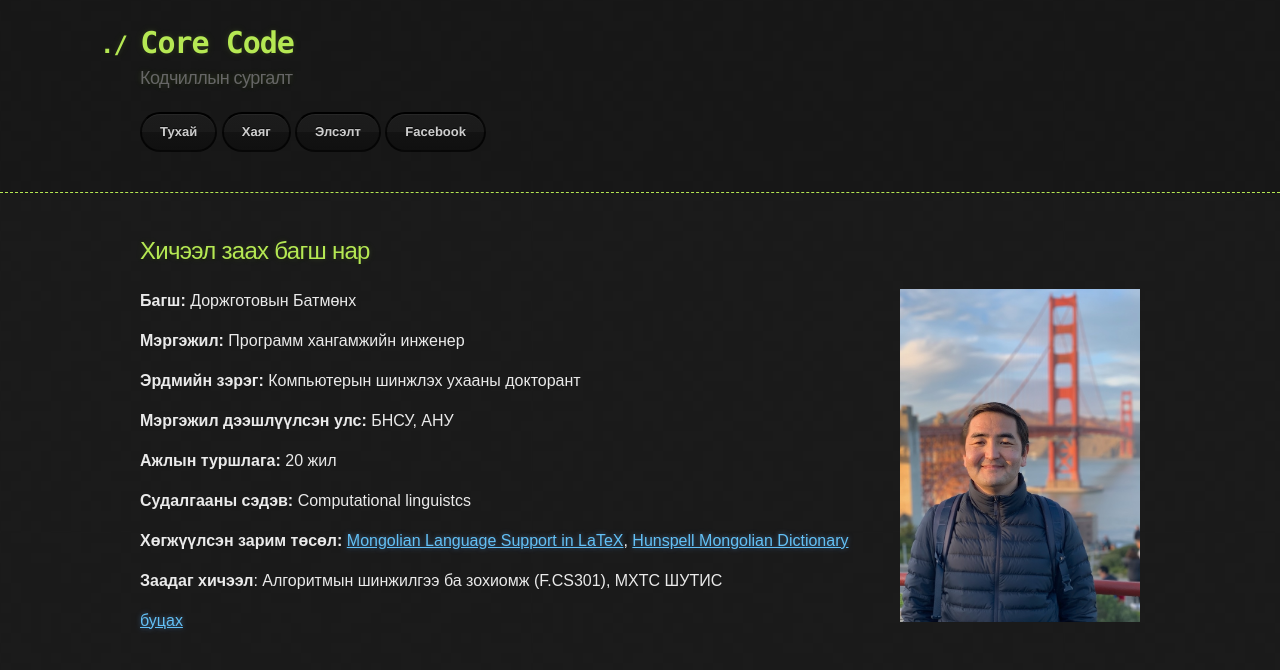
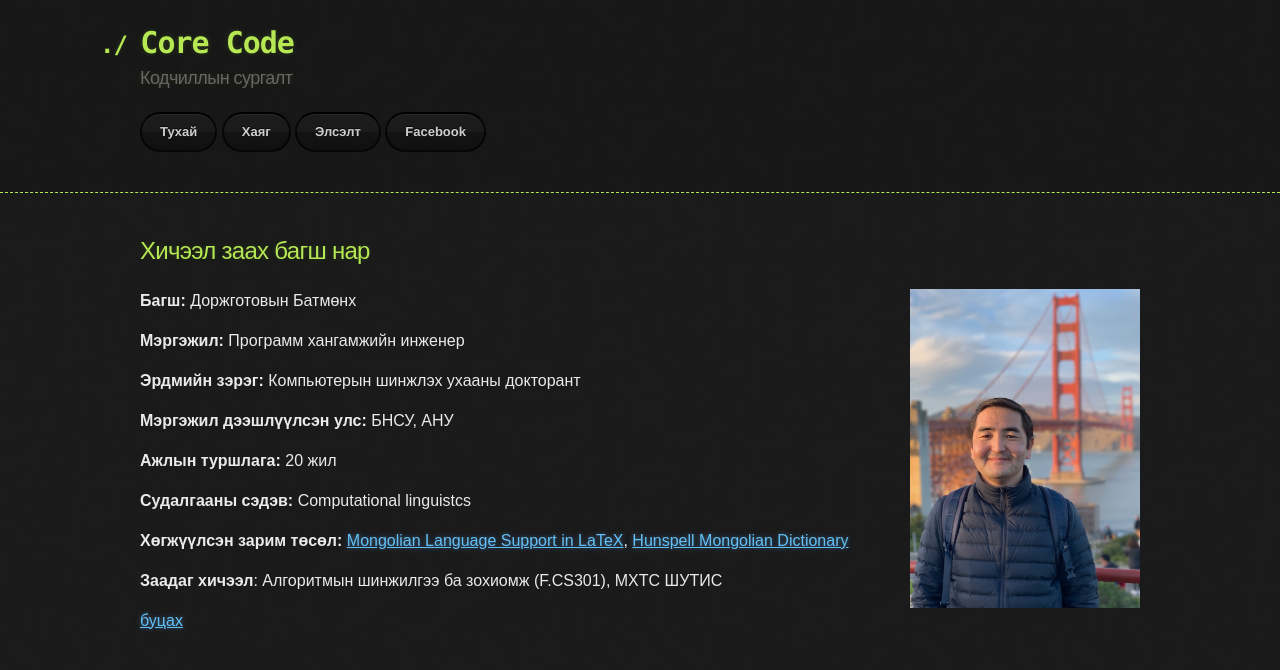
Before and after one commit to ganaatulgaa/corecode, a Jekyll site: the page built from about.md, in a window 1280 px wide. Shown: the top 670 px of the page. Built offline with Jekyll 4.4.1, drawn with Linux system fonts in a browser that asks for light colours; our own code applies the rules of GitHub Pages for plain Markdown files.

Commit message:
Update about.md

```diff
--- a/about.md
+++ b/about.md
@@ -5,7 +5,7 @@ layout: default
 ## Хичээл заах багш нар
 
 <div style="float: right; margin-left: 15px;">
-  <img src="assets/images/IMG_0115.jpeg" width="240">
+  <img src="assets/images/IMG_0115.jpeg" width="230">
 </div>
 
 **Багш:** Доржготовын Батмөнх
```
